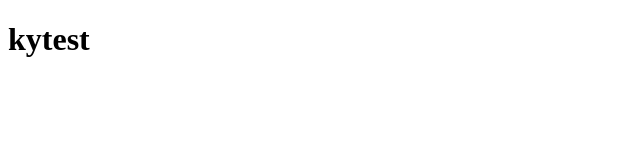
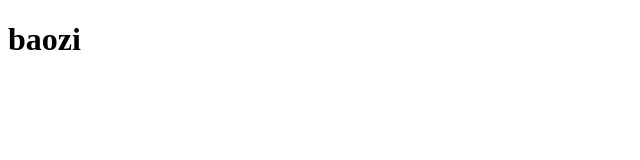
Before and after one commit to CTLi0128/Kyurem, a plain HTML site: page kk.html in a window 1280 px wide. Shown: the full height of the page, 0-640 px from the left. Drawn offline with Linux system fonts and the light colour scheme.

Commit message:
Update kk.html

```diff
--- a/kk.html
+++ b/kk.html
@@ -8,7 +8,7 @@
 </head>
 <body>
     <h1>
-        kytest
+        baozi
     </h1>
 </body>
 </html>
```
